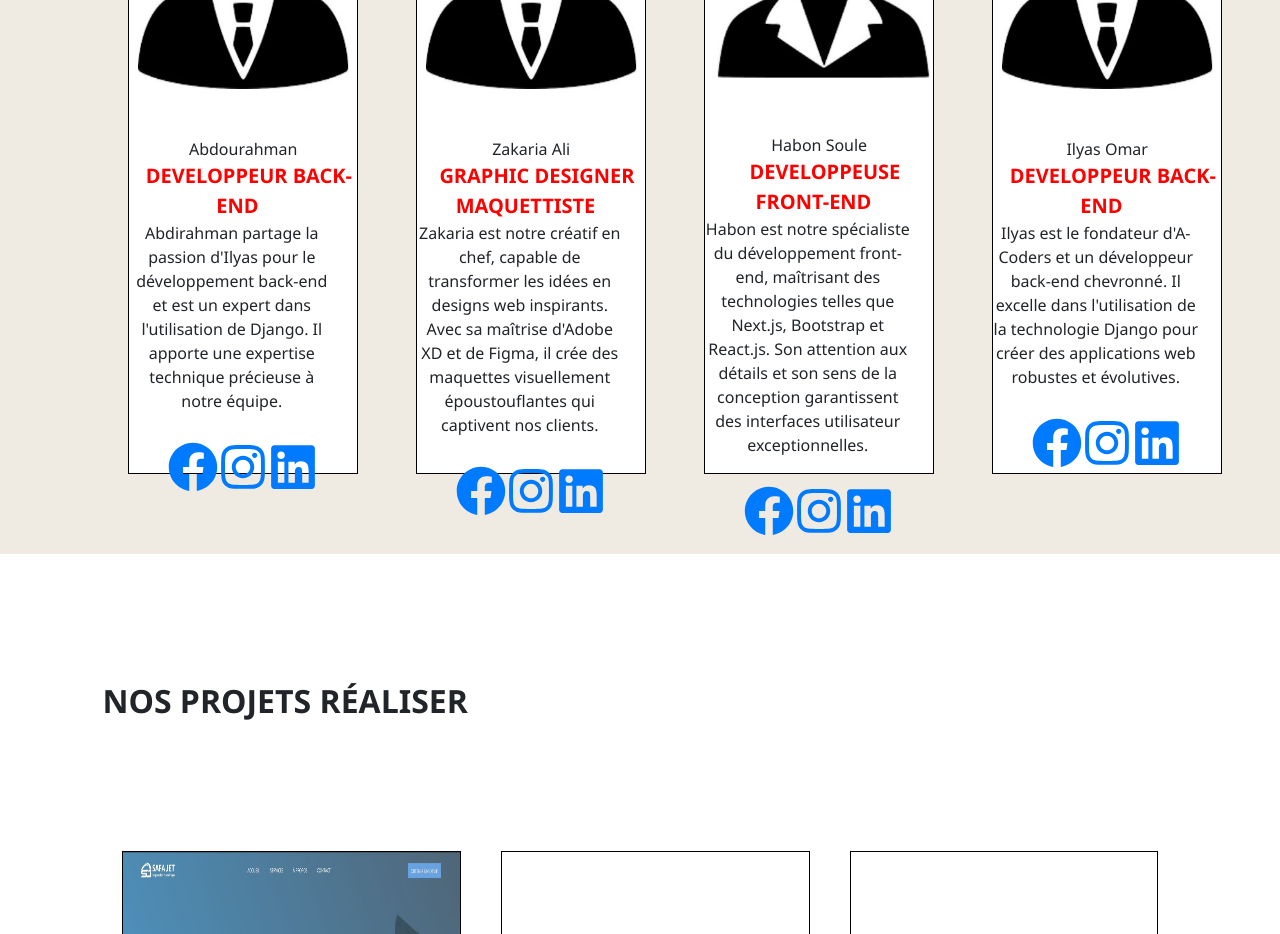
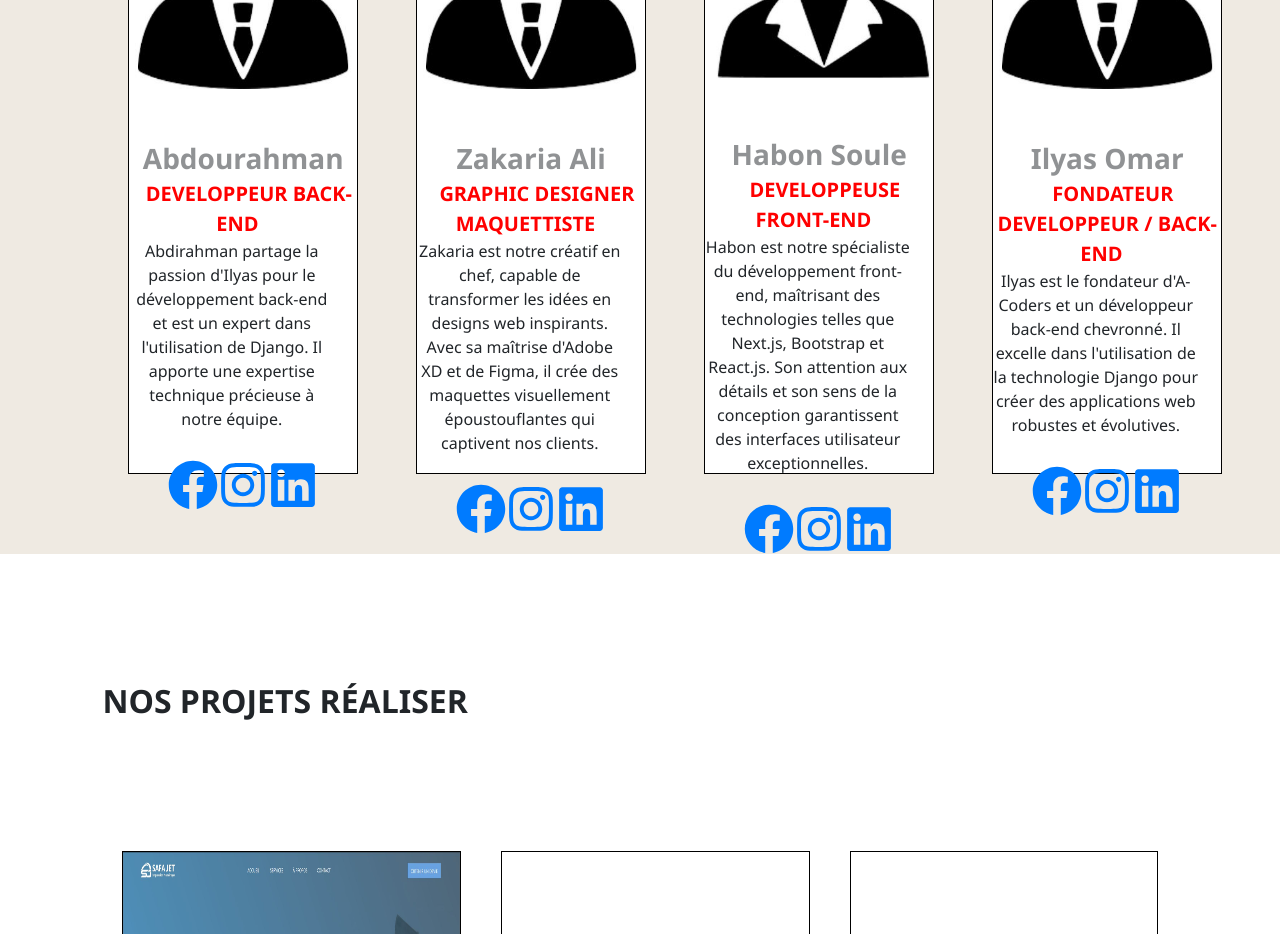
Before and after one commit to SouguehHodan/A-coders, a Next.js app: page /propos in a window 1280 px wide. Shown: the part 2240-3174 px from the top of the page. Built offline with nearby package versions, Linux system fonts and the light colour scheme.

Commit message:
enren4-1

```diff
--- a/src/app/propos/page.jsx
+++ b/src/app/propos/page.jsx
@@ -88,7 +88,7 @@ const Propos = () => {
                 alt="c'est moi"
               />
               <br/>
-              <span>Abdourahman</span>
+              <span className="fs-3 text-body-tertiary fw-bold">Abdourahman</span>
               <br/>
               <span className="fonction">DEVELOPPEUR BACK-END</span>
               <p>
@@ -109,7 +109,7 @@ const Propos = () => {
                 alt="c'est moi"
               />
               <br/>
-              <span>Zakaria Ali</span>
+              <span className="fs-3 text-body-tertiary fw-bold">Zakaria Ali</span>
               <br/>
               <span className="fonction">GRAPHIC DESIGNER MAQUETTISTE</span>
               <p>
@@ -130,7 +130,7 @@ const Propos = () => {
                 alt="c'est moi"
               />
               <br/>
-              <span>Habon Soule</span>
+              <span className="fs-3 text-body-tertiary fw-bold">Habon Soule</span>
               <br/>
               <span className="fonction">DEVELOPPEUSE FRONT-END</span>
               <p>
@@ -151,9 +151,9 @@ const Propos = () => {
                 alt="c'est moi"
               />
               <br/>
-              <span>Ilyas Omar</span>
+              <span className="fs-3 text-body-tertiary fw-bold">Ilyas Omar</span>
               <br/>
-              <span className="fonction">DEVELOPPEUR BACK-END</span>
+              <span className="fonction">FONDATEUR DEVELOPPEUR / BACK-END</span>
               <p>
                 Ilyas est le fondateur d'A-Coders et un développeur back-end chevronné. Il excelle dans l'utilisation de la technologie Django pour créer des applications web robustes et évolutives.
               </p>
--- a/src/app/styles/propos.css
+++ b/src/app/styles/propos.css
@@ -115,6 +115,9 @@
   .icon{
     font-size: 50px;
   }
+  .fonction{
+    margin: 5%;
+  }
 
   @media screen and (max-width: 500px){
     .pro-sec2{
```
